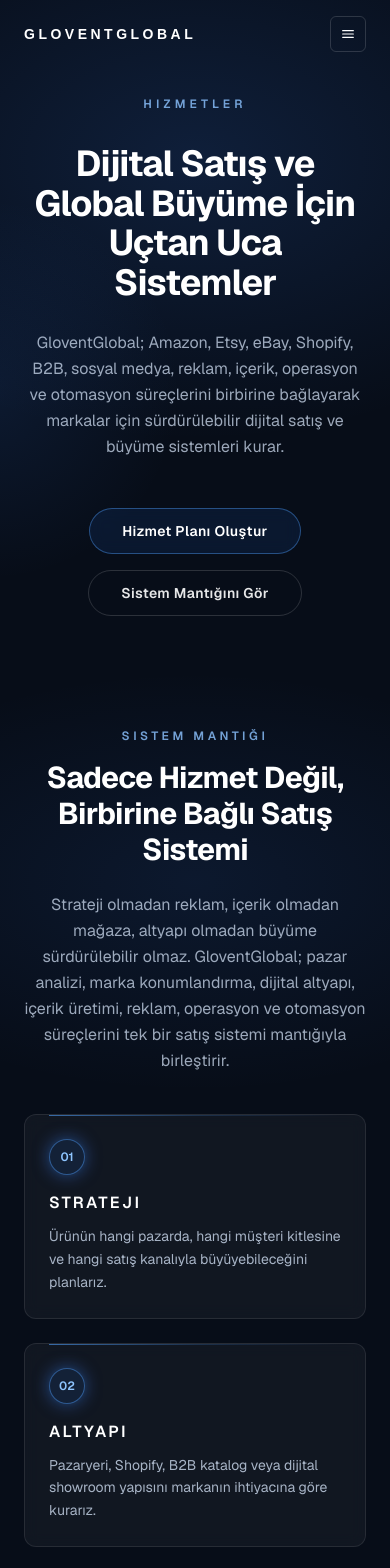
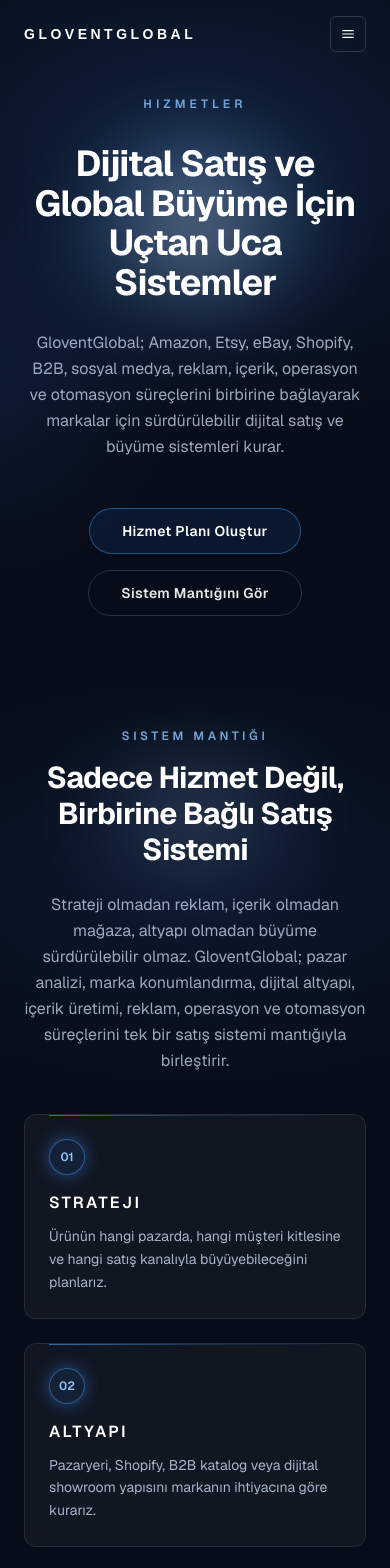
Before and after one commit to batu34dogan/gloventglobal, a Next.js app: page /hizmetler in a window 390 px wide. Shown: the top 1568 px of the page. Built offline with nearby package versions, Linux system fonts and the light colour scheme.

Commit message:
tüm sayfalar revize

```diff
--- a/components/home/HomeContent.tsx
+++ b/components/home/HomeContent.tsx
@@ -169,6 +169,28 @@
   );
 }
 
+// Büyük başlıkların arkasına oturan, hizmet detay sayfalarındaki (ServiceDetailContent.tsx) Hero
+// glow'uyla aynı kanıtlanmış teknik — bağımsız kopya (sayfa izolasyonu prensibi korunuyor).
+// Başlığın KENDİ (relative isolate) kutusuna sıkıca bağlı; eyebrow/açıklama gibi çevresindeki
+// içeriği değil, SADECE başlığı kapsıyor. "hero" daha geniş/belirgin, "section" daha hafif/küçük.
+function TitleGlow({ tone }: { tone: 'hero' | 'section' }) {
+  const sizeClass =
+    tone === 'hero'
+      ? 'h-[300px] w-[min(820px,92vw)] sm:h-[360px] sm:w-[min(940px,90vw)]'
+      : 'h-[200px] w-[min(560px,85vw)] sm:h-[230px] sm:w-[min(620px,82vw)]';
+  const opacityClass = tone === 'hero' ? 'opacity-50' : 'opacity-[0.26]';
+
+  return (
+    <span
+      aria-hidden="true"
+      className={`pointer-events-none absolute left-1/2 top-1/2 z-0 -translate-x-1/2 -translate-y-1/2 ${sizeClass} rounded-full ${opacityClass} blur-2xl`}
+      style={{
+        background: 'radial-gradient(closest-side, rgba(255,255,255,0.9), rgba(96,165,250,0.5) 45%, transparent 75%)',
+      }}
+    />
+  );
+}
+
 
 export default function HomeContent() {
   const [mounted, setMounted] = useState(false);
@@ -211,13 +233,16 @@
           <p className={`text-xs font-semibold uppercase tracking-[0.35em] text-blue-300/80 ${reveal('delay-[100ms]')}`}>
             GLOVENTGLOBAL — DIGITAL COMMERCE SYSTEMS
           </p>
+          <div className="relative isolate mx-auto mt-8 max-w-3xl">
+            <TitleGlow tone="hero" />
             <h1
-            className={`mx-auto mt-8 max-w-3xl text-4xl font-bold leading-[1.1] tracking-tight sm:text-5xl md:text-6xl ${reveal(
+              className={`relative z-10 text-4xl font-bold leading-[1.1] tracking-tight sm:text-5xl md:text-6xl ${reveal(
                 'delay-[200ms]',
               )}`}
             >
               Markalar İçin Dijital Satış ve Global Büyüme Sistemleri Kuruyoruz
             </h1>
+          </div>
           <p
             className={`mx-auto mt-7 max-w-2xl text-base leading-relaxed text-blue-100/70 sm:text-lg ${reveal(
               'delay-[300ms]',
@@ -292,9 +317,12 @@
         <div className="relative mx-auto max-w-5xl">
           <div className="mx-auto max-w-2xl text-center">
             <p className="text-xs font-semibold uppercase tracking-[0.3em] text-blue-300/80">Sistem</p>
-            <h2 className="mt-4 text-3xl font-bold tracking-tight sm:text-4xl">
+            <div className="relative isolate mx-auto mt-4 max-w-2xl">
+              <TitleGlow tone="section" />
+              <h2 className="relative z-10 text-3xl font-bold tracking-tight sm:text-4xl">
                 Farklı Markalar İçin Farklı Dijital Satış Sistemleri
               </h2>
+            </div>
             <p className="mx-auto mt-6 max-w-2xl text-base leading-relaxed text-blue-100/70 sm:text-lg">
               Her marka için aynı şablonu değil; ürün, hedef pazar, satış kanalı ve büyüme hedeflerine göre
               özelleştirilmiş dijital satış sistemleri tasarlıyoruz.
@@ -350,9 +378,12 @@
           <p className={`text-xs font-semibold uppercase tracking-[0.3em] text-blue-300/80 ${whyReveal('delay-[0ms]')}`}>
             Farkımız
           </p>
-          <h2 className={`mt-4 text-3xl font-bold tracking-tight sm:text-4xl ${whyReveal('delay-[100ms]')}`}>
+          <div className="relative isolate mx-auto mt-4 max-w-2xl">
+            <TitleGlow tone="section" />
+            <h2 className={`relative z-10 text-3xl font-bold tracking-tight sm:text-4xl ${whyReveal('delay-[100ms]')}`}>
               Parça Parça Hizmet Değil, Bütün Bir Satış Sistemi
             </h2>
+          </div>
           <p
             className={`mx-auto mt-6 max-w-2xl text-base leading-relaxed text-blue-100/70 sm:text-lg ${whyReveal(
               'delay-[200ms]',
@@ -410,9 +441,12 @@
         <div className="relative mx-auto max-w-6xl">
           <div className="mx-auto max-w-2xl text-center">
             <p className="text-xs font-semibold uppercase tracking-[0.3em] text-blue-300/80">Süreç</p>
-            <h2 className="mt-4 text-2xl font-bold tracking-tight sm:text-3xl md:text-4xl">
+            <div className="relative isolate mx-auto mt-4 max-w-2xl">
+              <TitleGlow tone="section" />
+              <h2 className="relative z-10 text-2xl font-bold tracking-tight sm:text-3xl md:text-4xl">
                 Üründen Sisteme, Sistemden Sürdürülebilir Büyümeye
               </h2>
+            </div>
           </div>
 
           <div className="relative mt-14 grid gap-8 sm:grid-cols-2 lg:grid-cols-6">
@@ -448,9 +482,12 @@
         <div className="relative mx-auto max-w-6xl">
           <div className="mx-auto max-w-2xl text-center">
             <p className="text-xs font-semibold uppercase tracking-[0.3em] text-blue-300/80">Sistem</p>
-            <h2 className="mt-4 text-3xl font-bold tracking-tight sm:text-4xl">
+            <div className="relative isolate mx-auto mt-4 max-w-2xl">
+              <TitleGlow tone="section" />
+              <h2 className="relative z-10 text-3xl font-bold tracking-tight sm:text-4xl">
                 Dijital Satış Altyapısını Birlikte Kuruyoruz
               </h2>
+            </div>
           </div>
           {/* Sistem modülü kartları: küçük modül etiketi (01 ANALİZ vb.) + başlık + açıklama —
               klasik hizmet kutusu değil, "global satış altyapısının modülleri" gibi okunsun. */}
@@ -491,9 +528,12 @@
           />
 
           <p className="text-xs font-semibold uppercase tracking-[0.3em] text-blue-300/80">Başlayalım</p>
-          <h2 className="mt-4 text-3xl font-bold tracking-tight sm:text-4xl">
+          <div className="relative isolate mx-auto mt-4 max-w-2xl">
+            <TitleGlow tone="section" />
+            <h2 className="relative z-10 text-3xl font-bold tracking-tight sm:text-4xl">
               Markanız İçin Dijital Satış ve Büyüme Sistemi Tasarlayalım
             </h2>
+          </div>
           <p className="mx-auto mt-6 max-w-xl text-base leading-relaxed text-blue-100/70 sm:text-lg">
             Ürününüzü, hedef pazarınızı, mevcut satış kanallarınızı ve dijital altyapınızı analiz ederek markanız
             için doğru dijital satış ve büyüme sistemini birlikte planlayalım.
--- a/components/services/ServicesContent.tsx
+++ b/components/services/ServicesContent.tsx
@@ -47,6 +47,28 @@
         visible ? targetOpacity : 'opacity-0'
       }`}
       style={{ background: 'radial-gradient(closest-side, rgba(59,130,246,0.22), transparent)' }}
+    />
+  );
+}
+
+// Büyük başlıkların arkasına oturan, hizmet detay sayfalarındaki (ServiceDetailContent.tsx) Hero
+// glow'uyla aynı kanıtlanmış teknik — bağımsız kopya (sayfa izolasyonu prensibi korunuyor).
+// Başlığın KENDİ (relative isolate) kutusuna sıkıca bağlı; eyebrow/açıklama gibi çevresindeki
+// içeriği değil, SADECE başlığı kapsıyor. "hero" daha geniş/belirgin, "section" daha hafif/küçük.
+function TitleGlow({ tone }: { tone: 'hero' | 'section' }) {
+  const sizeClass =
+    tone === 'hero'
+      ? 'h-[300px] w-[min(820px,92vw)] sm:h-[360px] sm:w-[min(940px,90vw)]'
+      : 'h-[200px] w-[min(560px,85vw)] sm:h-[230px] sm:w-[min(620px,82vw)]';
+  const opacityClass = tone === 'hero' ? 'opacity-50' : 'opacity-[0.26]';
+
+  return (
+    <span
+      aria-hidden="true"
+      className={`pointer-events-none absolute left-1/2 top-1/2 z-0 -translate-x-1/2 -translate-y-1/2 ${sizeClass} rounded-full ${opacityClass} blur-2xl`}
+      style={{
+        background: 'radial-gradient(closest-side, rgba(255,255,255,0.9), rgba(96,165,250,0.5) 45%, transparent 75%)',
+      }}
     />
   );
 }
@@ -268,13 +290,16 @@
           <p className={`text-xs font-semibold uppercase tracking-[0.35em] text-blue-300/80 ${reveal('delay-[100ms]')}`}>
             Hizmetler
           </p>
+          <div className="relative isolate mx-auto mt-8 max-w-3xl">
+            <TitleGlow tone="hero" />
             <h1
-            className={`mx-auto mt-8 max-w-3xl text-4xl font-bold leading-[1.1] tracking-tight sm:text-5xl md:text-6xl ${reveal(
+              className={`relative z-10 text-4xl font-bold leading-[1.1] tracking-tight sm:text-5xl md:text-6xl ${reveal(
                 'delay-[200ms]',
               )}`}
             >
               Dijital Satış ve Global Büyüme İçin Uçtan Uca Sistemler
             </h1>
+          </div>
           <p
             className={`mx-auto mt-7 max-w-2xl text-base leading-relaxed text-blue-100/70 sm:text-lg ${reveal(
               'delay-[300ms]',
@@ -309,9 +334,12 @@
           <p className={`text-xs font-semibold uppercase tracking-[0.3em] text-blue-300/80 ${systemReveal('delay-[0ms]')}`}>
             Sistem Mantığı
           </p>
-          <h2 className={`mx-auto mt-4 max-w-xl text-3xl font-bold tracking-tight sm:text-4xl ${systemReveal('delay-[100ms]')}`}>
+          <div className="relative isolate mx-auto mt-4 max-w-xl">
+            <TitleGlow tone="section" />
+            <h2 className={`relative z-10 text-3xl font-bold tracking-tight sm:text-4xl ${systemReveal('delay-[100ms]')}`}>
               Sadece Hizmet Değil, Birbirine Bağlı Satış Sistemi
             </h2>
+          </div>
           <p
             className={`mx-auto mt-6 max-w-2xl text-base leading-relaxed text-blue-100/70 sm:text-lg ${systemReveal(
               'delay-[200ms]',
@@ -354,13 +382,16 @@
           <p className={`text-xs font-semibold uppercase tracking-[0.3em] text-blue-300/80 ${servicesReveal('delay-[0ms]')}`}>
             Hizmetlerimiz
           </p>
+          <div className="relative isolate mx-auto mt-4 max-w-xl">
+            <TitleGlow tone="section" />
             <h2
-            className={`mx-auto mt-4 max-w-xl text-3xl font-bold tracking-tight sm:text-4xl ${servicesReveal(
+              className={`relative z-10 text-3xl font-bold tracking-tight sm:text-4xl ${servicesReveal(
                 'delay-[100ms]',
               )}`}
             >
               Dijital Satış Sistemini Oluşturan Hizmetler
             </h2>
+          </div>
           <p
             className={`mx-auto mt-6 max-w-2xl text-base leading-relaxed text-blue-100/70 sm:text-lg ${servicesReveal(
               'delay-[200ms]',
@@ -431,13 +462,16 @@
           <p className={`text-xs font-semibold uppercase tracking-[0.3em] text-blue-300/80 ${audienceReveal('delay-[0ms]')}`}>
             Kimler İçin?
           </p>
+          <div className="relative isolate mx-auto mt-4 max-w-xl">
+            <TitleGlow tone="section" />
             <h2
-            className={`mx-auto mt-4 max-w-xl text-3xl font-bold tracking-tight sm:text-4xl ${audienceReveal(
+              className={`relative z-10 text-3xl font-bold tracking-tight sm:text-4xl ${audienceReveal(
                 'delay-[100ms]',
               )}`}
             >
               Hangi Marka İçin Hangi Sistem Doğru?
             </h2>
+          </div>
           <p
             className={`mx-auto mt-6 max-w-2xl text-base leading-relaxed text-blue-100/70 sm:text-lg ${audienceReveal(
               'delay-[200ms]',
@@ -491,13 +525,16 @@
           >
             Platform Çözümleri
           </p>
+          <div className="relative isolate mx-auto mt-4 max-w-xl">
+            <TitleGlow tone="section" />
             <h2
-            className={`mx-auto mt-4 max-w-xl text-3xl font-bold tracking-tight sm:text-4xl ${platformsReveal(
+              className={`relative z-10 text-3xl font-bold tracking-tight sm:text-4xl ${platformsReveal(
                 'delay-[100ms]',
               )}`}
             >
               Her Kanal İçin Ayrı, Tek Sistem İçinde Bağlı Çözümler
             </h2>
+          </div>
           <p
             className={`mx-auto mt-6 max-w-2xl text-base leading-relaxed text-blue-100/70 sm:text-lg ${platformsReveal(
               'delay-[200ms]',
@@ -546,9 +583,12 @@
             className="absolute left-10 right-10 top-0 h-px bg-gradient-to-r from-transparent via-blue-400/60 to-transparent"
           />
 
-          <h2 className="text-3xl font-bold tracking-tight sm:text-4xl">
+          <div className="relative isolate mx-auto max-w-2xl">
+            <TitleGlow tone="section" />
+            <h2 className="relative z-10 text-3xl font-bold tracking-tight sm:text-4xl">
               Markanız İçin Doğru Dijital Satış Sistemini Birlikte Belirleyelim
             </h2>
+          </div>
           <p className="mx-auto mt-6 max-w-xl text-base leading-relaxed text-blue-100/70 sm:text-lg">
             Ürününüzü, mevcut satış kanallarınızı ve hedeflerinizi analiz ederek GloventGlobal hizmetlerinden
             hangilerinin markanız için doğru satış ve büyüme sistemini oluşturacağını birlikte planlayalım.
```
Lines whose indentation alone changed are shown as unchanged.
